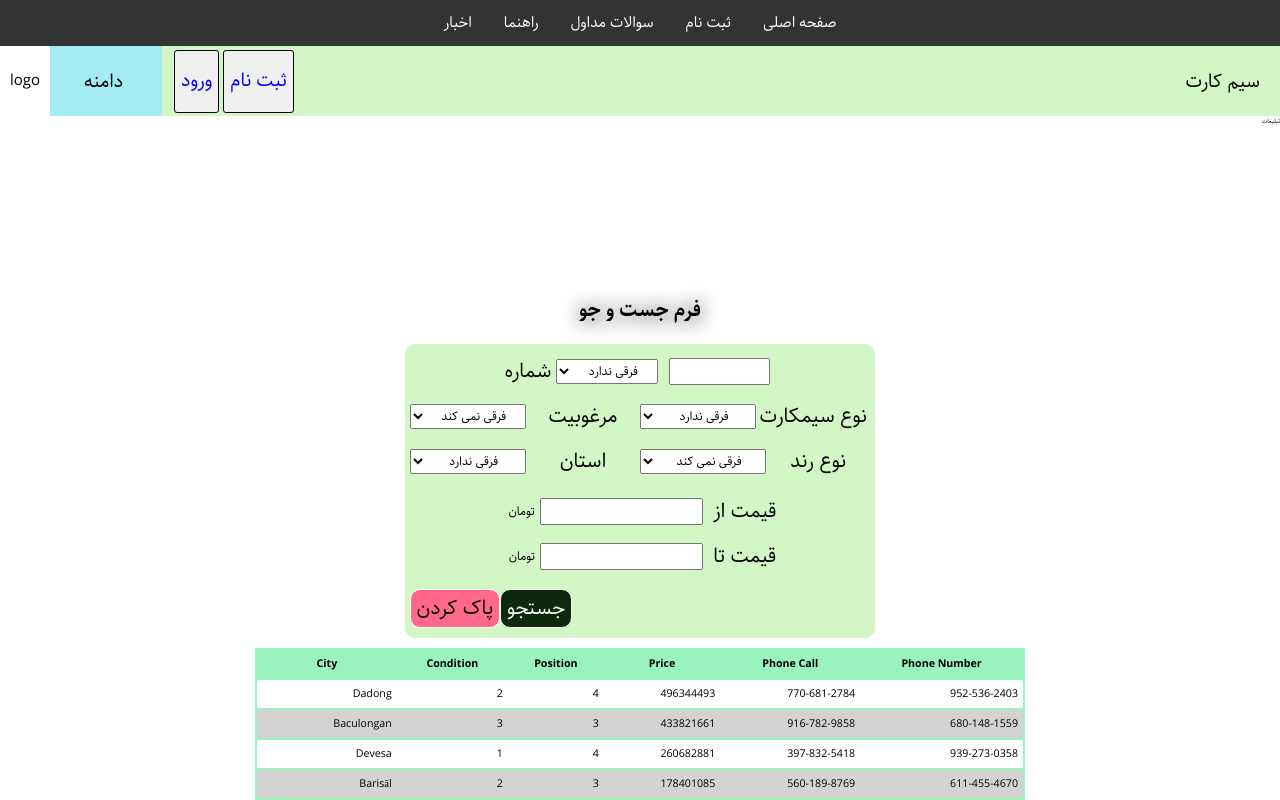
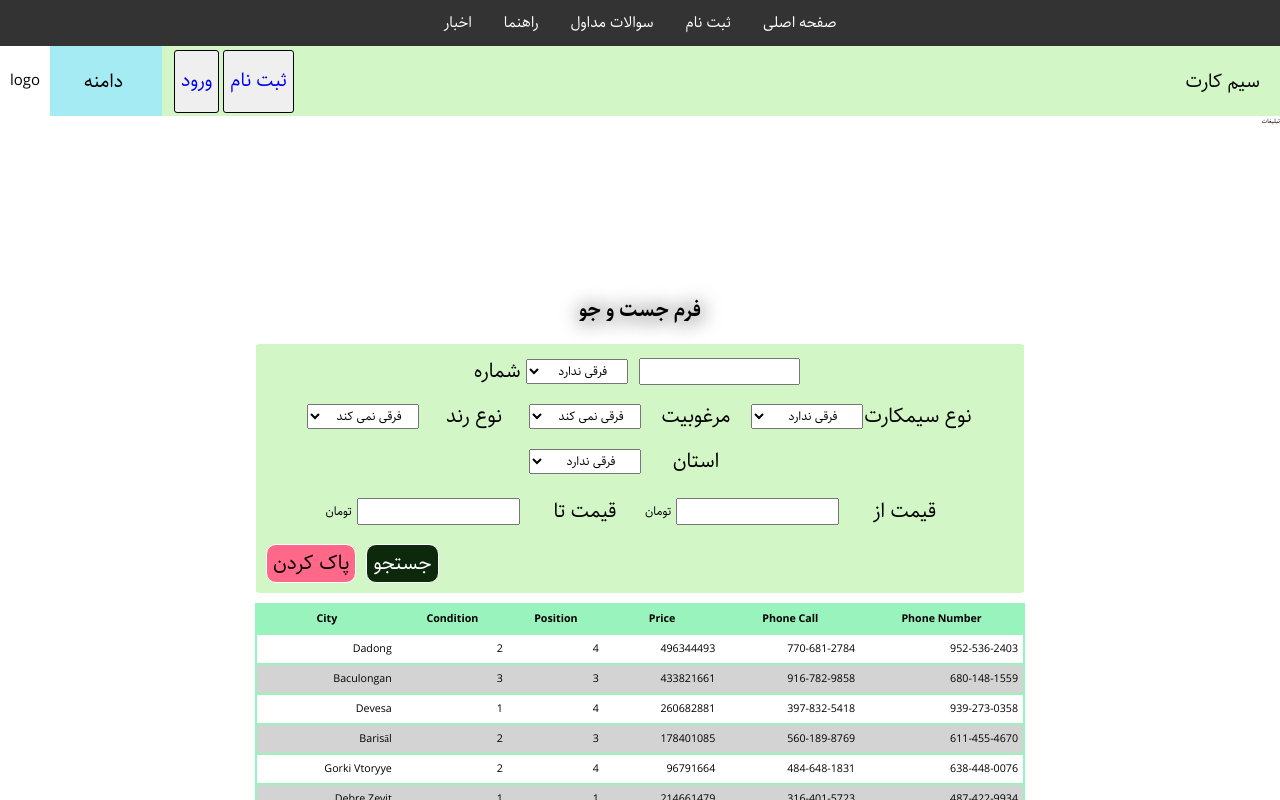
Before and after one commit to Maxxfloat/sh, a React (Create React App) app: page /sim/1 in a window 1280 px wide. Shown: the top 800 px of the page. Built offline with nearby package versions, Linux system fonts and the light colour scheme.

Commit message:
some SimSearchForm design Change and Home page cards moved to Tutorial Page

```diff
--- a/src/Component/Pages/Home/Home.jsx
+++ b/src/Component/Pages/Home/Home.jsx
@@ -2,31 +2,14 @@ import React from "react";
 import { Link } from "react-router-dom";
 
 import s from "./Home.module.scss";
-import Vitrine from "../SIM/Components/SIMResultTable/SIMResultTable";
-import { COLUMN } from "./homeColumn";
+// import Vitrine from "../SIM/Components/SIMResultTable/SIMResultTable";
+// import { COLUMN } from "./homeColumn";
 
 const Home = () => {
 	return (
 		<div>
 			<div className={s.banner}>
-				<div className={s.container}>
-					<div className={s.cardContainer}>
-						<div className={s.cardSim}>
-							<div>
-								<h1>سیم کارت</h1>
-								<h1>خرید و فروش مستقیم بدون هیچگونه واسطه</h1>
-								<p>بدون هزینه</p>
-							</div>
-						</div>
-						<div className={s.cardDomain}>
-							<div>
-								<h1>دامنه</h1>
-								<h2>خرید و فروش دامنه</h2>
-								<h2>صدها دامنه آماده انتخاب</h2>
-							</div>
-						</div>
-					</div>
-				</div>
+				<div className={s.container}></div>
 			</div>
 			<div className={s.shortCuts}>
 				<div>
--- a/src/Component/Pages/SIM/Components/SIMSearchForm/SIMSearchForm.module.scss
+++ b/src/Component/Pages/SIM/Components/SIMSearchForm/SIMSearchForm.module.scss
@@ -69,12 +69,12 @@ $fontSize: 1.2rem;
 				text-align: center;
 			}
 			label {
-				width: 15rem;
+				width: 11rem;
 				white-space: nowrap;
 				font-size: 2rem;
 			}
 			select {
-				width: 15rem;
+				width: 11rem;
 				font-size: $fontSize;
 				margin: auto 0;
 				option {
@@ -92,7 +92,8 @@ $fontSize: 1.2rem;
 			}
 		}
 		.price {
-			@include displayFlex(column, center, center);
+			flex-wrap: wrap;
+			@include size(n, y);
 			label {
 				padding-left: 1rem;
 			}
@@ -100,9 +101,11 @@ $fontSize: 1.2rem;
 		@include responsive(tabletPortrait) {
 			@include displayFlex(row, center, center);
 			flex-wrap: wrap;
-			width: 60%;
+			// width: 60%;
 			div {
-				width: 50%;
+				// width: 50%;
+				// display: flexbox;
+				width: fit-content;
 			}
 		}
 		.btns {
@@ -115,6 +118,7 @@ $fontSize: 1.2rem;
 				border-radius: 10px;
 				font-size: 2rem;
 				border: white solid 1px;
+				margin-left: 1rem;
 			}
 
 			.submitBtn {
```
Also changed, not shown: src/Component/Pages/Tutorial.jsx (added, +28 -0 lines), src/Component/Pages/Tutorial.module.scss (added).
